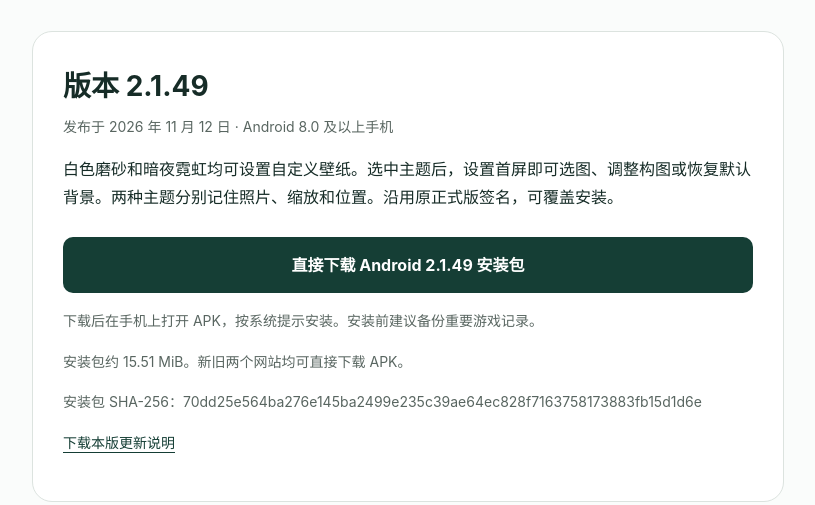
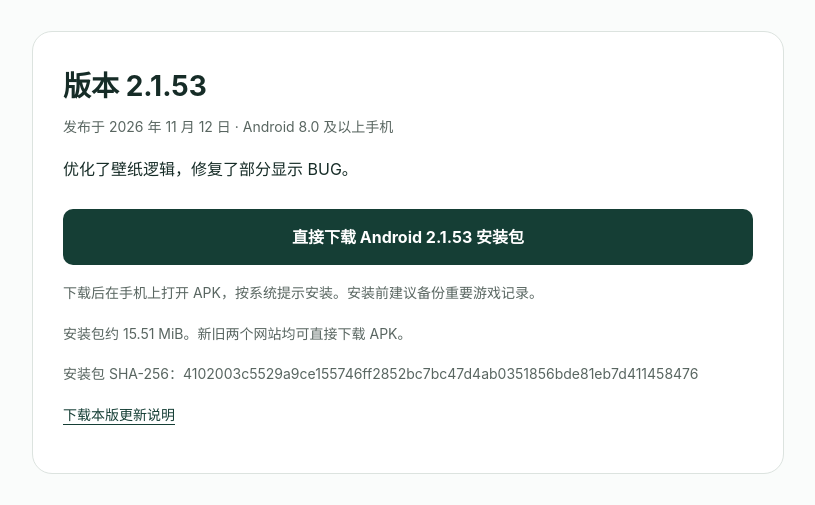
Before and after one commit to Clay10096/game-notes-support, a plain HTML site: page android/index.html in a window 1280 px wide. Shown: the part 232-737 px from the top of the page, without its empty margins (232-1047 px from the left). Drawn offline with Linux system fonts and the light colour scheme.

Commit message:
更新 Android 2.1.53 下载页与更新说明

```diff
--- a/android/index.html
+++ b/android/index.html
@@ -27,17 +27,17 @@
     <h1>获取游戏笔记安卓版</h1>
     <p class="lead">以后有新版本，会在此页显示；App 内“个人设置 → 获取最新版本”也会读取这里的版本信息。</p>
     <section class="card" aria-labelledby="version-title">
-      <h2 id="version-title" class="version">版本 2.1.49</h2>
+      <h2 id="version-title" class="version">版本 2.1.53</h2>
       <p class="meta">发布于 2026 年 11 月 12 日 · Android 8.0 及以上手机</p>
-      <p>白色磨砂和暗夜霓虹均可设置自定义壁纸。选中主题后，设置首屏即可选图、调整构图或恢复默认背景。两种主题分别记住照片、缩放和位置。沿用原正式版签名，可覆盖安装。</p>
-      <a class="button" href="GameNotes-Android-v2.1.49-release.apk" download>直接下载 Android 2.1.49 安装包</a>
+      <p>优化了壁纸逻辑，修复了部分显示 BUG。</p>
+      <a class="button" href="GameNotes-Android-v2.1.53-release.apk" download>直接下载 Android 2.1.53 安装包</a>
       <p class="small">下载后在手机上打开 APK，按系统提示安装。安装前建议备份重要游戏记录。</p>
       <p class="small">安装包约 15.51 MiB。新旧两个网站均可直接下载 APK。</p>
-      <p class="small">安装包 SHA-256：70dd25e564ba276e145ba2499e235c39ae64ec828f7163758173883fb15d1d6e</p>
-      <p class="small"><a href="release-notes-2.1.49.txt" download>下载本版更新说明</a></p>
+      <p class="small">安装包 SHA-256：4102003c5529a9ce155746ff2852bc7bc47d4ab0351856bde81eb7d411458476</p>
+      <p class="small"><a href="release-notes-2.1.53.txt" download>下载本版更新说明</a></p>
     </section>
     <section class="card" aria-labelledby="changes-title">
-      <h2 id="changes-title">本次更新 · 双主题自定义壁纸</h2>
+      <h2 id="changes-title">此前双主题自定义壁纸（2.1.49）</h2>
       <ul>
         <li>在设置首屏选择「白色磨砂」或「暗夜霓虹」，然后点击「设置壁纸」。</li>
         <li>从相册选图后，可拖动调整位置，双指缩放或使用滑杆，预览后应用。</li>
```
Also changed, not shown: android/latest.json (+4 -4 lines), android/release-notes-2.1.53.txt (added).
